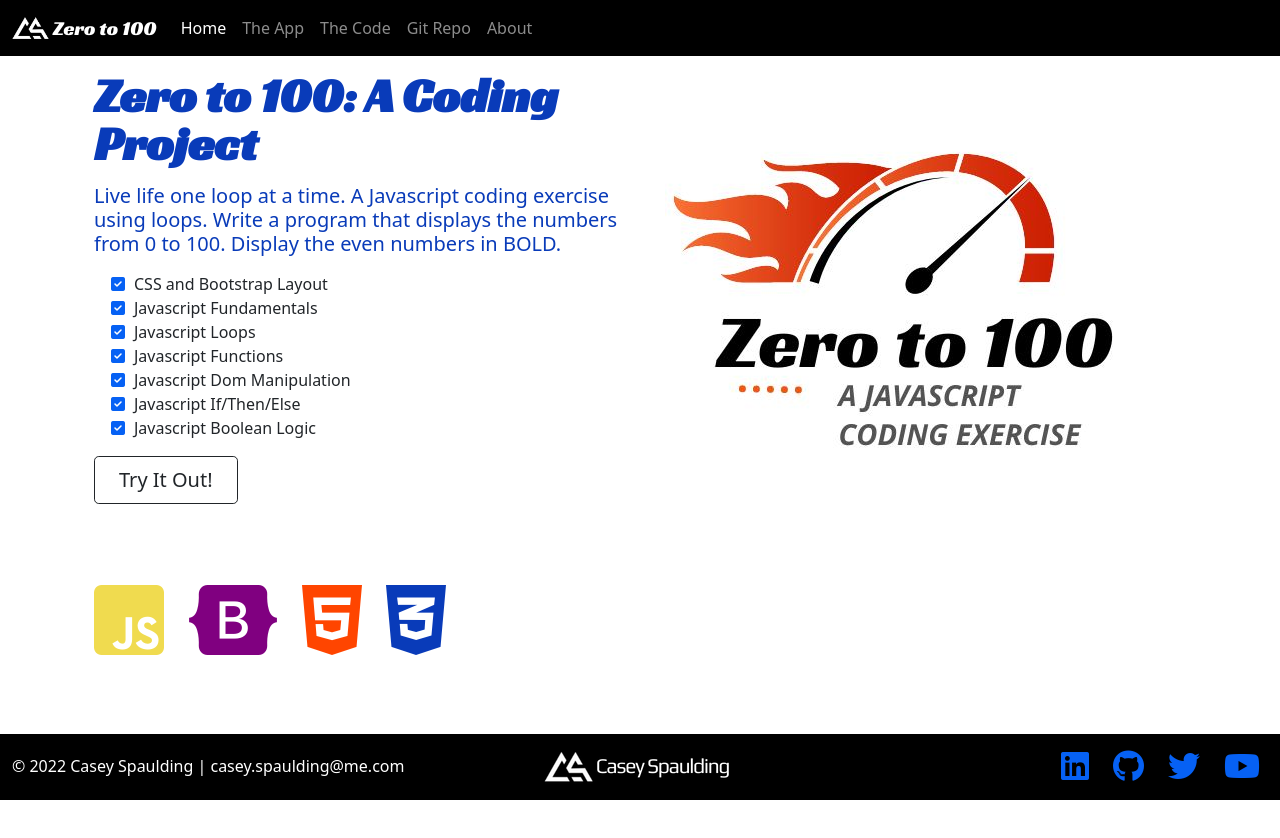
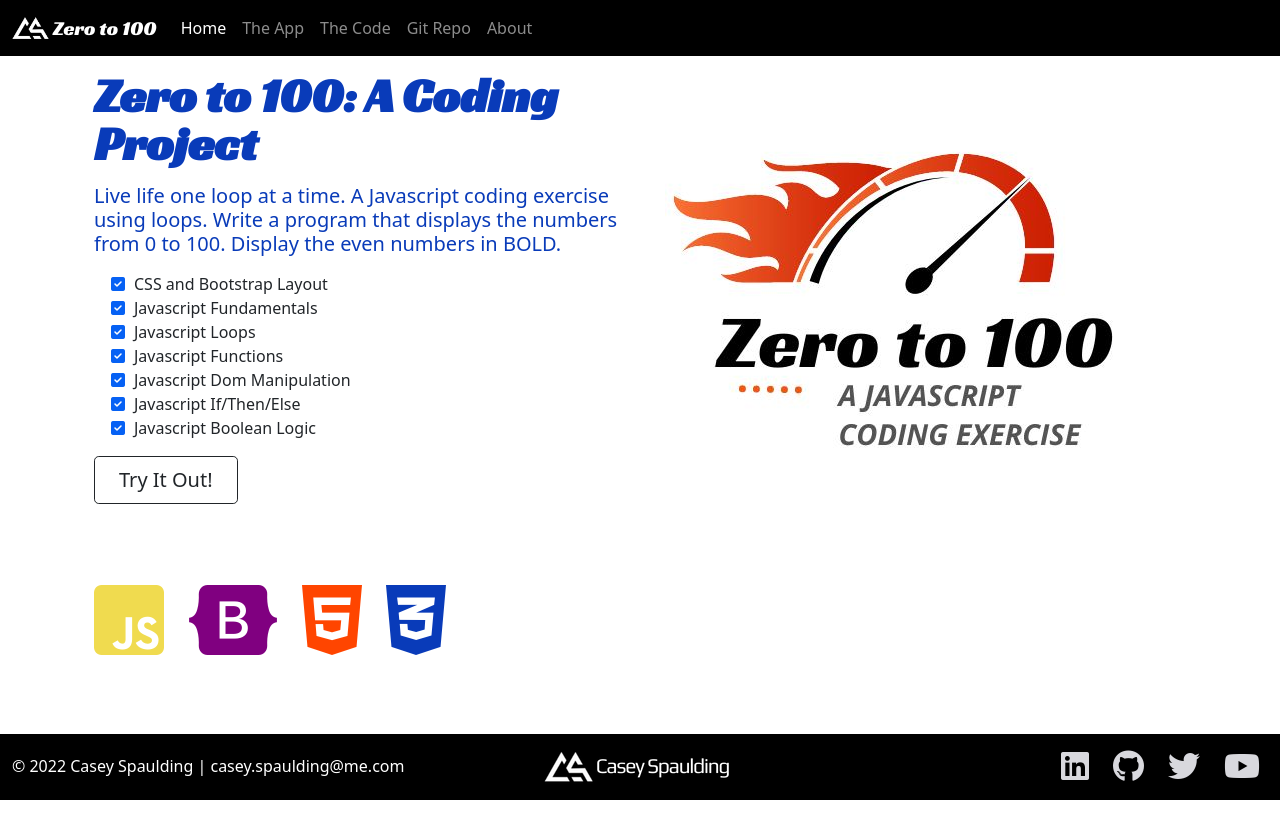
Before and after one commit to caseyspaulding/ZeroTo100, a plain HTML site: page index.html in a window 1280 px wide. Drawn offline with nearby package versions, Linux system fonts and the light colour scheme.

Commit message:
updated hover color on social links

```diff
--- a/css/site.css
+++ b/css/site.css
@@ -5,13 +5,16 @@
     --white-color: #d8d8dd;
 }
 
+.fa-heart:hover{
+    color: var(--secondary-color) !important;
+ }
 
 footer{
     padding-right: .5rem;
 }
 
 footer .social>a{
-    color: var(--secondary-color);
+    color: var(--white-color);
 }
 
 h1,h2,h3,h4,h5,h6 {
--- a/index.html
+++ b/index.html
@@ -121,10 +121,10 @@
                     </div>
                     <div class="col d-flex align-items-center justify-content-start justify-content-lg-end">
                     <div class="row">
-                        <div class="col social"><a href="https://www.linkedin.com/in/caseyspaulding/"><i class="fab fa-linkedin fa-2x"></i></a></div>
-                    <div class="col social"><a href="http://www.github.com/caseyspaulding/"><i class="fab fa-github fa-2x"></i></a></div>
-                    <div class="col social"><a href="https://twitter.com/caseyspauldingg/"><i class="fab fa-twitter fa-2x"></i></a></div>
-                    <div class="col social"><a href="https://www.youtube.com/channel/UC5bLstR32GMs08BsNu_s5xg"><i class="fab fa-youtube fa-2x"></i></a></div>
+                    <div class="col social"><a href="https://www.linkedin.com/in/caseyspaulding/"><i class="fa-heart fab fa-linkedin fa-2x"></i></a></div>
+                    <div class="col social"><a href="http://www.github.com/caseyspaulding/"><i class="fa-heart fab fa-github fa-2x"></i></a></div>
+                    <div class="col social"><a href="https://twitter.com/caseyspauldingg/"><i class="fa-heart fab fa-twitter fa-2x"></i></a></div>
+                    <div class="col social"><a href="https://www.youtube.com/channel/UC5bLstR32GMs08BsNu_s5xg"><i class="fa-heart fab fa-youtube fa-2x"></i></a></div>
                     </div>
                 </div>
             </div>
```
Also changed, not shown: app.html (+4 -4 lines), code.html (+4 -4 lines).
